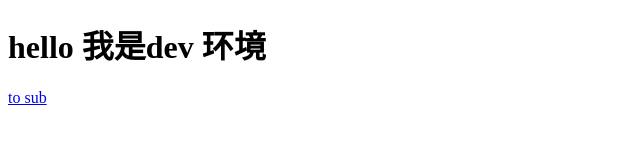
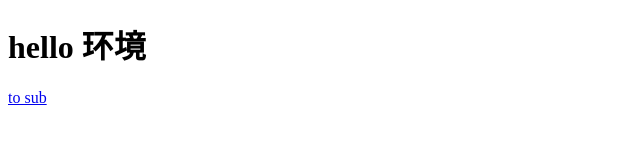
Before and after one commit to pikeCol/jenkins_test, a website: page index.html in a window 1280 px wide. Shown: the whole page, without its empty margins (0-640 px from the left). Drawn offline with Linux system fonts and the light colour scheme.

Commit message:
Update index.html
te

```diff
--- a/index.html
+++ b/index.html
@@ -7,7 +7,7 @@
     <title>index</title>
   </head>
   <body>
-    <h1>hello 我是dev 环境</h1>
+    <h1>hello  环境</h1>
     <a href="/sub.html"> to sub</a>
   </body>
 </html>
```
